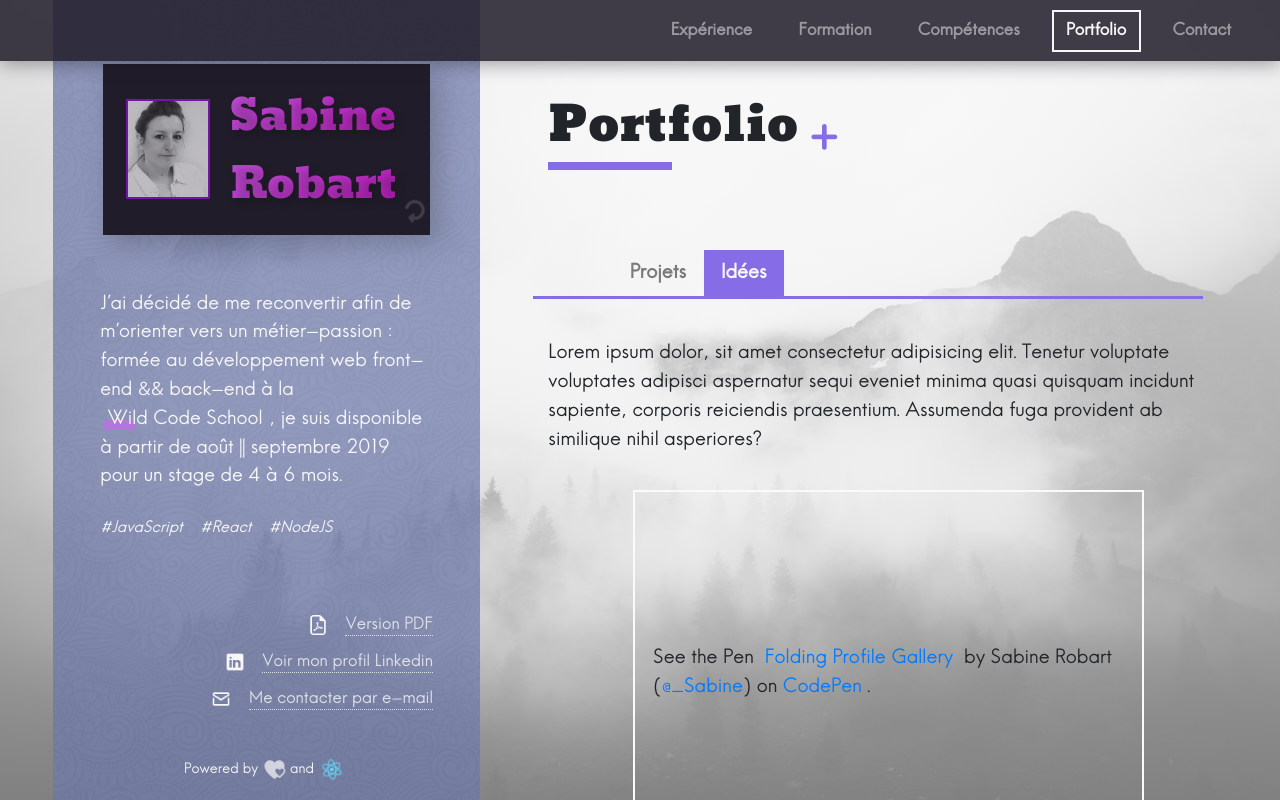
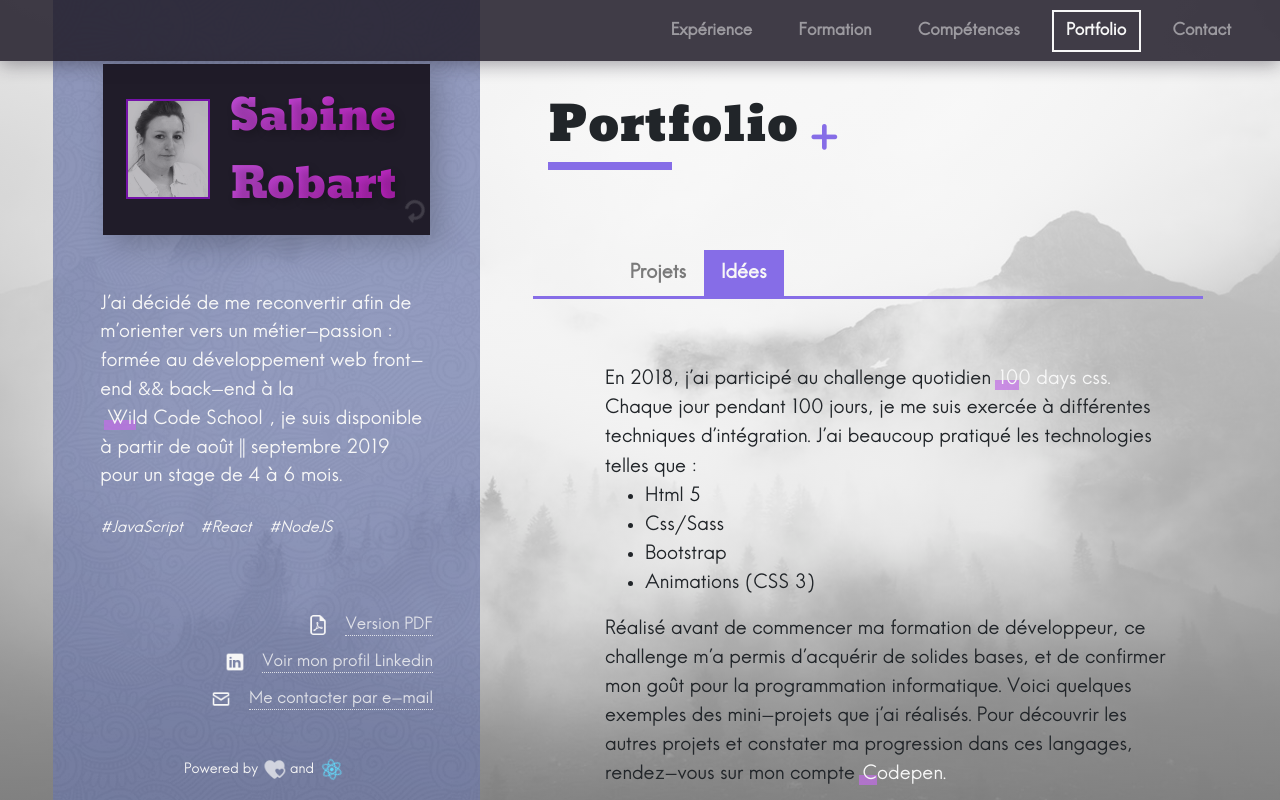
Before and after one commit to Sabinerobart/resume, a React (Create React App) app: page /Portfolio in a window 1280 px wide. Both pictures are taken after a click on the link "Idées". Built offline with nearby package versions, Linux system fonts and the light colour scheme.

Commit message:
[Add] description to the portfolio's different sections.

```diff
--- a/src/components/Portfolio.jsx
+++ b/src/components/Portfolio.jsx
@@ -32,6 +32,7 @@ class Portfolio extends React.Component {
   render() {
     const pens = this.props.portfolio.pens;
     const projects = this.props.portfolio.projects;
+    const idees = this.props.idees;
 
     return (
       <Col lg="7" className="portfolio__container">
@@ -66,10 +67,28 @@ class Portfolio extends React.Component {
           <TabContent activeTab={this.state.activeTab}>
             <TabPane tabId="1">
               <Row>
+                <div className="col-md-10 mx-auto px-0 py-4 portfolio-descr">
+                  Les 2 premiers projets ci-dessous on été réalisés dans le
+                  cadre de ma formation développeur web suivie à la
+                  <a
+                    href="https://wildcodeschool.fr/"
+                    className="hvr-underline-from-left"
+                    target="_blank"
+                  >
+                    Wild Code School
+                  </a>
+                  de Lille. Ces projets ont été réalisés en équipe, sur une
+                  période de 4 semaines maximum.
+                </div>
+                <div className="col-md-10 mx-auto px-0 py-4 portfolio-descr">
+                  Le 3ème fait référence à ce même site personnel. C'est un
+                  projet personnel, réalisé en quelques jours.
+                </div>
                 {projects.map((project, i) => {
                   const img = [
                     require("../pictures/Project2.jpg"),
-                    require("../pictures/Project1.jpg")
+                    require("../pictures/Project1.jpg"),
+                    require("../pictures/this-resume.jpg")
                   ];
                   const projectNumber = `project ${i}`;
                   return (
@@ -103,23 +122,49 @@ class Portfolio extends React.Component {
             </TabPane>
             <TabPane tabId="2">
               <Row>
-                <p>
-                  Lorem ipsum dolor, sit amet consectetur adipisicing elit.
-                  Tenetur voluptate voluptates adipisci aspernatur sequi eveniet
-                  minima quasi quisquam incidunt sapiente, corporis reiciendis
-                  praesentium. Assumenda fuga provident ab similique nihil
-                  asperiores?
-                </p>
+                <Col md="10" className="mx-auto px-0 py-4 portfolio-descr">
+                  En 2018, j'ai participé au challenge quotidien
+                  <a
+                    href="https://100dayscss.com/"
+                    className="hvr-underline-from-left"
+                    target="_blank"
+                  >
+                    100 days css.
+                  </a>
+                  Chaque jour pendant 100 jours, je me suis exercée à
+                  différentes techniques d'intégration. J'ai beaucoup pratiqué
+                  les technologies telles que :
+                  <ul>
+                    <li>Html 5</li>
+                    <li>Css/Sass</li>
+                    <li>Bootstrap</li>
+                    <li>Animations (CSS 3)</li>
+                  </ul>
+                  Réalisé avant de commencer ma formation de développeur, ce
+                  challenge m'a permis d'acquérir de solides bases, et de
+                  confirmer mon goût pour la programmation informatique. Voici
+                  quelques exemples des mini-projets que j'ai réalisés. Pour
+                  découvrir les autres projets et constater ma progression dans
+                  ces langages, rendez-vous sur mon compte
+                  <a
+                    href={idees.codepen}
+                    className="hvr-underline-from-left"
+                    target="_blank"
+                    rel="noopener noreferrer"
+                  >
+                    Codepen.
+                  </a>
+                </Col>
                 {pens.map((pen, i) => {
                   return (
                     <React.Fragment>
                       <p
-                        className="codepen col-9"
+                        className="codepen col-md-10"
                         data-height="496"
                         data-theme-id="dark"
                         data-default-tab="css,result"
                         data-user="_Sabine"
-                        data-slug-hash={pen.dataSlugHash[i]}
+                        data-slug-hash={pen.dataSlugHash}
                         data-preview="true"
                         style={{
                           height: "365px",
```
